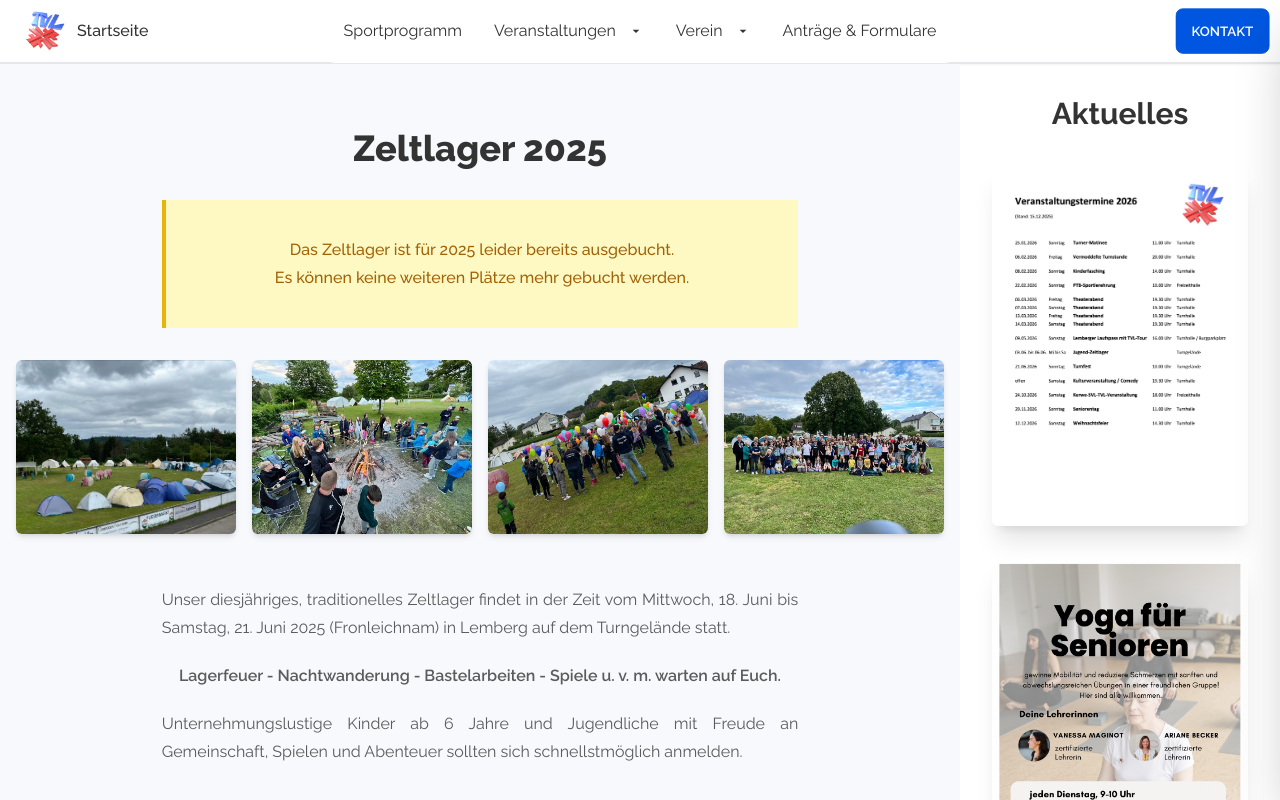
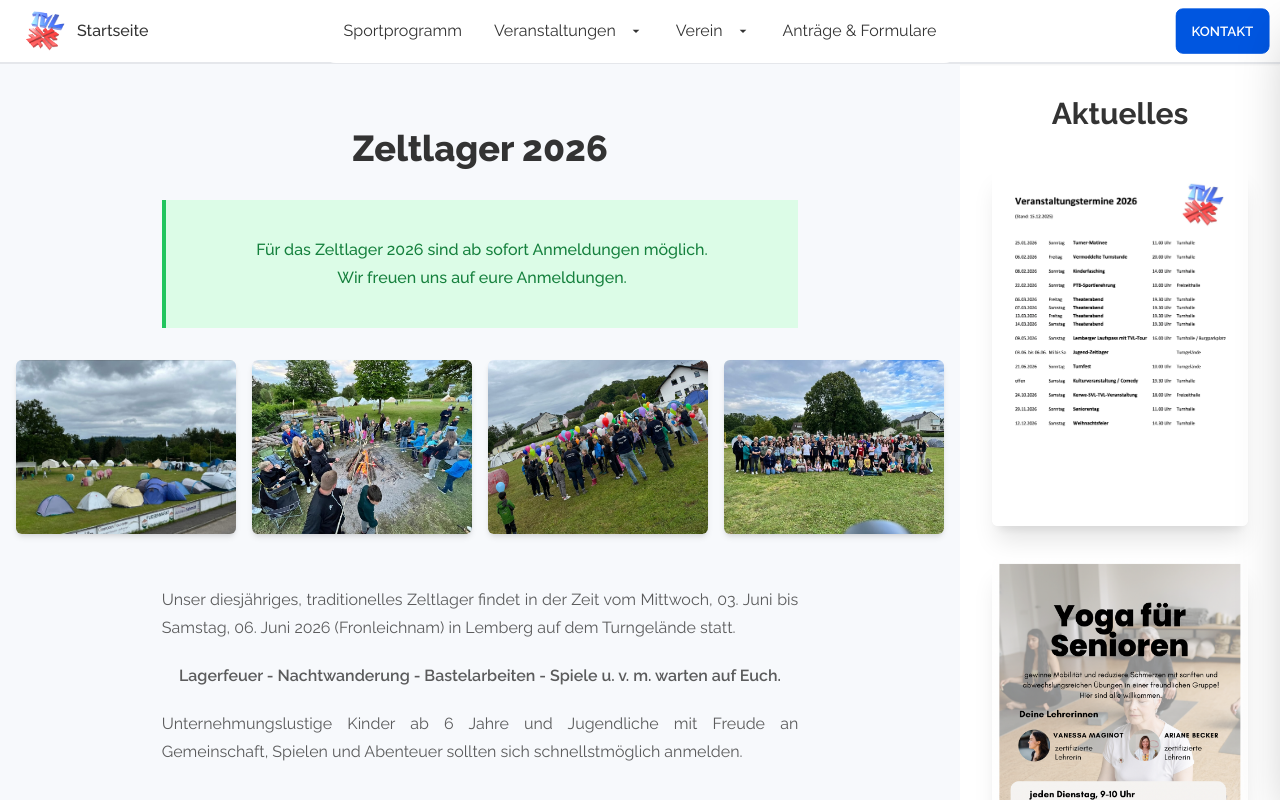
Before and after one commit to paulf98/tvlemberg, a Next.js app: page /veranstaltungen/zeltlager in a window 1280 px wide. Built offline with nearby package versions, Linux system fonts and the light colour scheme.

Commit message:
chore: update zeltlager

```diff
--- a/src/pages/veranstaltungen/zeltlager.tsx
+++ b/src/pages/veranstaltungen/zeltlager.tsx
@@ -9,11 +9,11 @@ export default function Zeltlager() {
 	return (
 		<div>
 			<div className='prose mx-auto text-center'>
-				<h1 className='my-8'>Zeltlager 2025</h1>
-				<div className='bg-yellow-100 border-l-4 border-yellow-500 text-yellow-700 p-4 mb-8 mx-auto max-w-2xl'>
+				<h1 className='my-8'>Zeltlager 2026</h1>
+				<div className='bg-green-100 border-l-4 border-green-500 text-green-700 p-4 mb-8 mx-auto max-w-2xl'>
 					<p className='font-medium'>
-						Das Zeltlager ist für 2025 leider bereits ausgebucht. <br />
-						Es können keine weiteren Plätze mehr gebucht werden.
+						Für das Zeltlager 2026 sind ab sofort Anmeldungen möglich. <br />
+						Wir freuen uns auf eure Anmeldungen.
 					</p>
 				</div>
 			</div>
@@ -27,8 +27,8 @@ export default function Zeltlager() {
 				<div className='flex flex-col flex-wrap md:flex-nowrap gap-4 items-center'>
 					<div className='text-justify flex-1'>
 						<p>
-							Unser diesjähriges, traditionelles Zeltlager findet in der Zeit vom Mittwoch, 18. Juni
-							bis Samstag, 21. Juni 2025 (Fronleichnam) in Lemberg auf dem Turngelände statt.
+							Unser diesjähriges, traditionelles Zeltlager findet in der Zeit vom Mittwoch, 03. Juni
+							bis Samstag, 06. Juni 2026 (Fronleichnam) in Lemberg auf dem Turngelände statt.
 						</p>
 						<p className='font-semibold text-center'>
 							Lagerfeuer - Nachtwanderung - Bastelarbeiten - Spiele u. v. m. warten auf Euch.
@@ -40,14 +40,13 @@ export default function Zeltlager() {
 					</div>
 				</div>
 				<h2>Anmeldung</h2>
-				Anmeldungen können bis <strong>13. Juni 2025</strong> abgegeben werden bei:
+				Anmeldungen können bis <strong>26. Mai 2026</strong> abgegeben werden bei:
 				<ul className='text-left'>
-					<li>Patric Pfeifer, Rumbergring 41, 66969 Lemberg, Tel.-Nr. 0170/4966560</li>
-					<li>Christine Gebhard, Karlstr. 17, 66969 Lemberg, Tel.-Nr. 0176/32001620</li>
-					<li>Michaela Gebhard, Schloßgässel 12, 66969 Lemberg, Tel.-Nr. 0173/3560337</li>
+					<li>Michaela Gebhard, Schloßgässel 12, 66969 Lemberg, Tel.-Nr. 0173 35 60 337</li>
+					<li>Jutta Wenzel, Fischweiherstraße 25, 66969 Lemberg, Tel. 0173 65 56 857</li>
 				</ul>
 				<p>
-					Der Beitrag pro Person beträgt: 100 € für Mitglieder 130 € für Nichtmitglieder (inkl.
+					Der Beitrag pro Person beträgt: 120 € für Mitglieder 150 € für Nichtmitglieder (inkl.
 					Versicherung)
 				</p>
 				<a download href='/assets/ZeltlagerInfo.pdf' className='btn btn-primary'>
```
Also changed, not shown: 1 other file (tests, documents, lock files or other folders).
